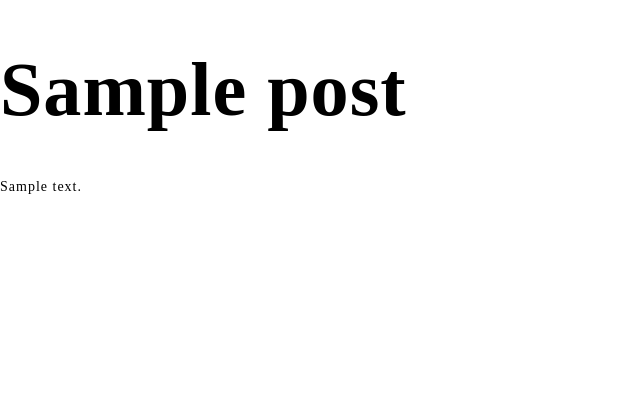
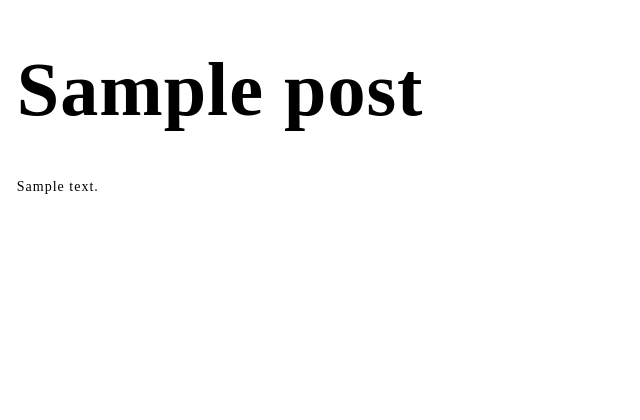
Before and after one commit to rareview/wpe-starter, a WordPress theme: template wp-content/themes/rv-starter/index.php in a window 1280 px wide. Shown: the top 420 px of the page, without its empty margins (0-640 px from the left). Run offline with PHP 8.4 and a stand-in for WordPress, Linux system fonts and the light colour scheme; the site name, menu and one post (Sample post) are stand-ins, and other content is empty; style sheets or scripts are compiled from the project's sources.

Commit message:
Import latest version of RV starter theme

```diff
--- a/wp-content/themes/rv-starter/assets/css/abstracts/mixins/buttons.scss
+++ b/wp-content/themes/rv-starter/assets/css/abstracts/mixins/buttons.scss
@@ -22,7 +22,7 @@
 	flex-direction: column;
 	justify-content: center;
 	text-decoration: none;
-	padding: 8px 30px;
+	padding: 0.5rem 0.625rem;
 	height: $input-field-height;
 	cursor: pointer;
 	box-sizing: border-box;
@@ -45,7 +45,7 @@
 
 	/* Responsiveness. */
 	@media only screen and (min-width: $breakpoint-tablet) {
-		padding: 8px 60px;
+		padding: 0.5rem 0.9375rem;
 	}
 }
 
--- a/wp-content/themes/rv-starter/assets/css/abstracts/mixins/headings.scss
+++ b/wp-content/themes/rv-starter/assets/css/abstracts/mixins/headings.scss
@@ -1,29 +1,28 @@
 /*
  * Headings global style.
 */
-
 @mixin heading($h: 1) {
 	line-height: 1;
 	font-weight: 700;
 
 	@if $h == 1 {
-		font-size: clamp(3.24rem, 5.95vw, 6.25rem);
+		font-size: clamp(3.24rem, 5.95vw, 7.8125rem);
 	}
 
 	@if $h == 2 {
-		font-size: clamp(1.8rem, 3.57vw, 3.75rem);
+		font-size: clamp(1.8rem, 3.57vw, 4.6875rem);
 	}
 
 	@if $h == 3 {
-		font-size: clamp(1.6rem, 2.85vw, 3rem);
+		font-size: clamp(1.6rem, 2.85vw, 3.75rem);
 	}
 
 	@if $h == 4 {
-		font-size: clamp(1.4rem, 2.3vw, 2.4rem);
+		font-size: clamp(1.4rem, 2.3vw, 3rem);
 	}
 
 	@if $h == 5 {
-		font-size: clamp(1rem, 1.52vw, 1.6rem);
+		font-size: clamp(1rem, 1.52vw, 1.75rem);
 	}
 
 	@if $h == 6 {
--- a/wp-content/themes/rv-starter/assets/css/abstracts/mixins/page-vertical-spacing.scss
+++ b/wp-content/themes/rv-starter/assets/css/abstracts/mixins/page-vertical-spacing.scss
@@ -1,42 +1,34 @@
-@mixin page-vertical-spacing( $top: true, $bottom: true ) {
+@mixin page-vertical-spacing($top: true, $bottom: true) {
 
 	@if $top == true {
-		padding-top: calc(var(--wp--custom--spacing--base) * 2);
+		padding-top: 2.5rem;
 
 		@media (min-width: $breakpoint-tablet) {
-			padding-top: calc(var(--wp--custom--spacing--base) * 3);
+			padding-top: 3.75rem;
 		}
 
 		@media (min-width: $breakpoint-desktop) {
-			padding-top: calc(var(--wp--custom--spacing--base) * 4);
+			padding-top: 5rem;
 		}
 
 		@media (min-width: $breakpoint-desktop-large) {
-			padding-top: calc(var(--wp--custom--spacing--base) * 5);
-		}
-
-		@media (min-width: $breakpoint-desktop-xx-large) {
-			padding-top: calc(var(--wp--custom--spacing--base) * 6);
+			padding-top: 6.25rem;
 		}
 	}
 
 	@if $bottom == true {
-		padding-bottom: calc(var(--wp--custom--spacing--base) * 3);
+		padding-bottom: 3.75rem;
 
 		@media (min-width: $breakpoint-tablet) {
-			padding-bottom: calc(var(--wp--custom--spacing--base) * 4);
+			padding-bottom: 5rem;
 		}
 
 		@media (min-width: $breakpoint-desktop) {
-			padding-bottom: calc(var(--wp--custom--spacing--base) * 5);
+			padding-bottom: 6.25rem;
 		}
 
 		@media (min-width: $breakpoint-desktop-large) {
-			padding-bottom: calc(var(--wp--custom--spacing--base) * 6);
-		}
-
-		@media (min-width: $breakpoint-desktop-xx-large) {
-			padding-bottom: calc(var(--wp--custom--spacing--base) * 7);
+			padding-bottom: 7.5rem;
 		}
 	}
 }
--- a/wp-content/themes/rv-starter/assets/css/abstracts/mixins/quotes.scss
+++ b/wp-content/themes/rv-starter/assets/css/abstracts/mixins/quotes.scss
@@ -14,7 +14,7 @@
 	}
 
 	cite {
-		margin-top: calc(var(--wp--custom--spacing--base) * 0.2);
+		margin-top: 0.2rem;
 		display: inline-block;
 		font-style: normal;
 	}
--- a/wp-content/themes/rv-starter/assets/css/abstracts/variables/variables.scss
+++ b/wp-content/themes/rv-starter/assets/css/abstracts/variables/variables.scss
@@ -8,21 +8,27 @@
  */
 
 /* Various. */
+$fluid-responsiveness: true;
 
 /* $transition-default: 0.2s ease-out; */
-$input-field-height: 3.75rem;
-$border-radius-default: 50px;
+$input-field-height: 3.2rem;
+$border-radius-default: 999px;
 $border-width-default: 2px;
 $disabled-opacity: 0.4;
 $container-width: var(--wp--custom--layout--content-size);
 
 /* Spacings. */
-$default-content-padding: var(--wp--custom--spacing--base);
-$default-content-padding-sides: var(--wp--custom--spacing--base);
+$default-content-padding: 1.2rem;
+$default-content-padding-sides: 1.2rem;
 
 /* Font. */
+$rem-root-mobile: 12px;
+$rem-root-tablet: 14px;
+$rem-root-desktop: 16px; // This must be 16px so it corresponds with the block editor font size.
 $font-family: var(--wp--custom--typography--font-family);
-$font-size-base: var(--wp--preset--font-size--normal);
+$font-size-small: var(--wp--preset--font-size--small);
+$font-size-normal: var(--wp--preset--font-size--normal);
+$font-size-large: var(--wp--preset--font-size--large);
 $font-line-height: 1.3;
 
 /* Colors - Mono. */
@@ -65,3 +71,18 @@ $breakpoint-desktop: 1000px;
 $breakpoint-tablet: 781px;
 $breakpoint-gf-medium: 641px;
 $breakpoint-mobile: 500px;
+
+/* Root. */
+:root {
+	/* See ./assets/js/frontend/components/body-top-margin.js */
+	--main-top-spacing: 150px;
+}
+
+/* Conditionally apply endless fluid responsiveness on huge screens. */
+@if $fluid-responsiveness == true {
+	@media (width >= 1920px) {
+		:root {
+			--wp--custom--layout--content-size: 74vw; /* Equivalent to 1420px at 1920px */
+		}
+	}
+}
--- a/wp-content/themes/rv-starter/assets/css/frontend.scss
+++ b/wp-content/themes/rv-starter/assets/css/frontend.scss
@@ -6,6 +6,9 @@
 
 @import "global/normalize";
 
+@import "abstracts/z-indexes/z-indexes";
+@import "abstracts/variables/variables";
+
 @import "abstracts/mixins/input-fields/background-dark";
 @import "abstracts/mixins/input-fields/input-label";
 @import "abstracts/mixins/input-fields/input-text";
@@ -13,8 +16,6 @@
 @import "abstracts/mixins/input-fields/input-checkbox";
 @import "abstracts/mixins/input-fields/input-radio";
 
-@import "abstracts/z-indexes/z-indexes";
-@import "abstracts/variables/variables";
 @import "abstracts/mixins/buttons";
 @import "abstracts/mixins/container";
 @import "abstracts/mixins/cover-image";
--- a/wp-content/themes/rv-starter/assets/css/global/global.scss
+++ b/wp-content/themes/rv-starter/assets/css/global/global.scss
@@ -5,21 +5,27 @@
  */
 html {
 	/* Root size for REMs - START. */
-	font-size: 12px;
+	font-size: $rem-root-mobile;
 
 	@media only screen and (min-width: $breakpoint-mobile) {
-		font-size: 14px;
+		font-size: $rem-root-tablet;
 	}
 
 	@media only screen and (min-width: $breakpoint-desktop-large) {
-		font-size: 16px; // This is 16px so it corresponds with the block editor font size.
+		font-size: $rem-root-desktop; // This must be 16px so it corresponds with the block editor font size.
+	}
+
+	@if $fluid-responsiveness == true {
+		@media only screen and (min-width: $breakpoint-desktop-xx-large) {
+			font-size: 0.84vw; // This must be 16px so it corresponds with the block editor font size.
+		}
 	}
 
 	/* Root size for REMs - END. */
 }
 
 body {
-	font-size: 1rem;
+	font-size: $font-size-normal;
 	font-family: $font-family;
 	font-weight: 400;
 	line-height: $font-line-height;
```
Also changed, not shown: wp-content/themes/rv-starter/theme.json (+10 -5 lines).
